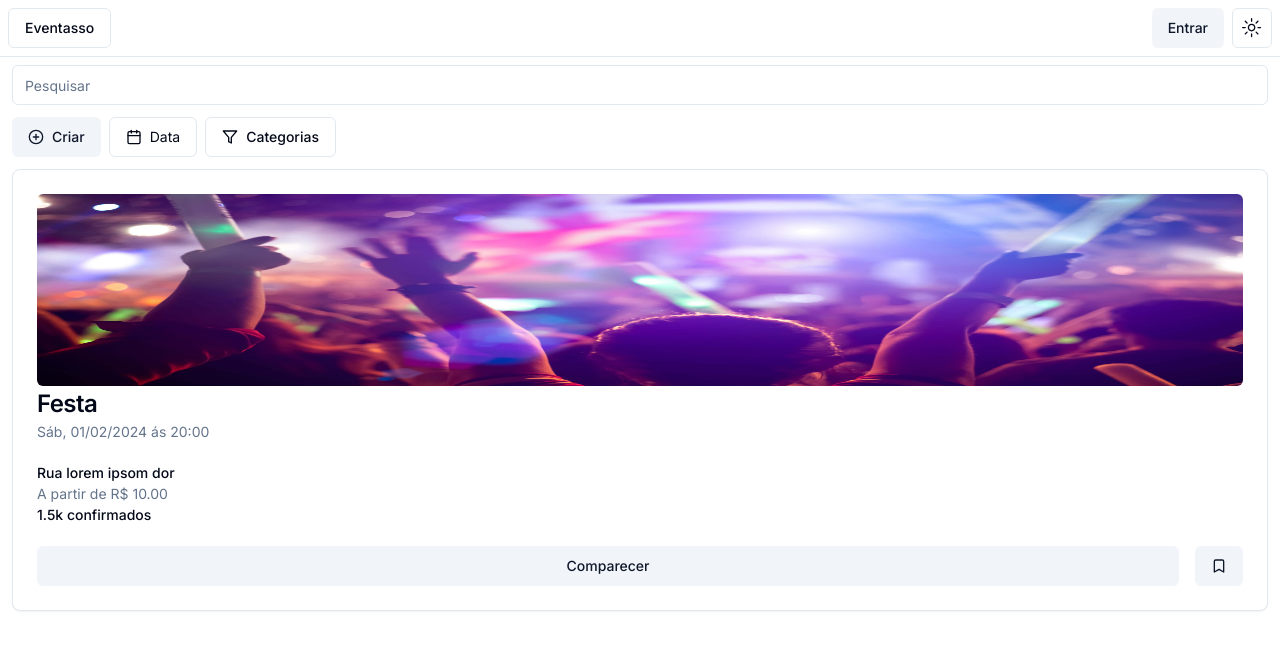
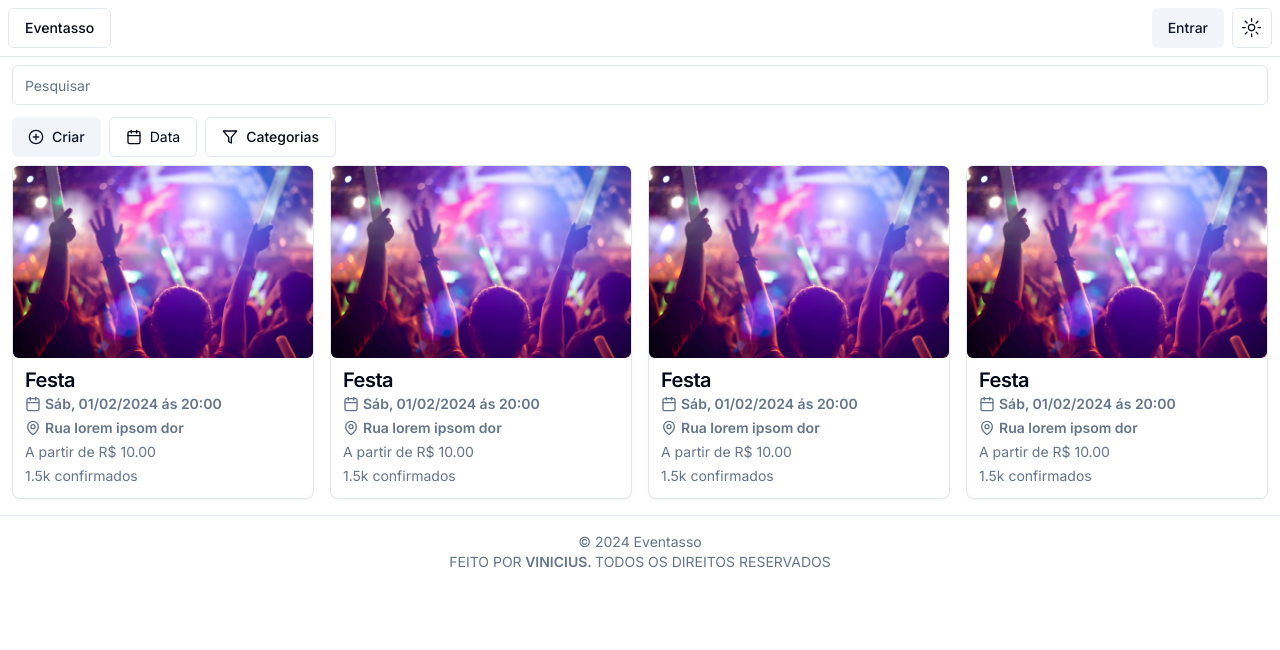
Before and after one commit to viniciuslourencof/eventasso-frontend, a Next.js app: page /feed in a window 1280 px wide. Shown: the top 650 px of the page. Built offline with nearby package versions, Linux system fonts and the light colour scheme.

Commit message:
refeito o visual do feed de eventos

```diff
--- a/app/event/page.tsx
+++ b/app/event/page.tsx
@@ -2,11 +2,12 @@
 
 import React from 'react'
 import Header from '../../components/ui/header'
-import { MapPin, Calendar } from "lucide-react"
+import { MapPin, Calendar, Heart, Share } from "lucide-react"
 import { Avatar, AvatarFallback, AvatarImage } from "@/components/ui/avatar"
 import { Separator } from "@/components/ui/separator"
+import { Button } from '@/components/ui/button'
 
-export default function page() {
+export default function Page() {
   return (
     <>
       <Header />
@@ -15,9 +16,15 @@ export default function page() {
       <div className='p-4 flex flex-col gap-2'>
 
         <div className='flex flex-col gap-4'>
-          <div className='flex items-center gap-1'>
-            <Calendar className='h-4 w-4 text-muted-foreground'></Calendar>
-            <h2 className='text-sm font-semibold text-muted-foreground'>Sáb, 01/02/2024 ás 20:00</h2>
+          <div className='flex items-center justify-between'>
+            <div className='flex items-center gap-1'>
+              <Calendar className='h-4 w-4 text-muted-foreground'></Calendar>
+              <h2 className='text-sm font-semibold text-muted-foreground'>Sáb, 01/02/2024 ás 20:00</h2>
+            </div>
+            <div  className='flex items-center gap-6'>
+              <Heart className='h-4 w-4 text-muted-foreground'></Heart>
+              <Share className='h-4 w-4 text-muted-foreground'></Share>
+            </div>
           </div>
           <div className='flex items-center gap-1'>
             <MapPin className='h-4 w-4 text-muted-foreground'></MapPin>
@@ -38,12 +45,14 @@ export default function page() {
         <h1 className="text-4xl font-semibold leading-none tracking-tight">Festa</h1>
         <p className='text-sm font-semibold text-muted-foreground'>
           Lorem ipsum dolor sit amet, consectetur adipiscing elit. Aliquam ac nibh vel lorem facilisis bibendum. Nulla maximus sem eget velit imperdiet, eget porta quam finibus. In hac habitasse platea dictumst. Class aptent taciti sociosqu ad litora torquent per conubia nostra, per inceptos himenaeos. Suspendisse efficitur quis leo vel molestie. Ut sit amet erat tempor, lobortis justo non, fermentum urna. Nunc efficitur blandit justo in iaculis. Nulla sit amet nisi at tortor commodo volutpat at sit amet enim. Donec hendrerit at enim in blandit.
+          Lorem ipsum dolor sit amet, consectetur adipiscing elit. Aliquam ac nibh vel lorem facilisis bibendum. Nulla maximus sem eget velit imperdiet, eget porta quam finibus. In hac habitasse platea dictumst. Class aptent taciti sociosqu ad litora torquent per conubia nostra, per inceptos himenaeos. Suspendisse efficitur quis leo vel molestie. Ut sit amet erat tempor, lobortis justo non, fermentum urna. Nunc efficitur blandit justo in iaculis. Nulla sit amet nisi at tortor commodo volutpat at sit amet enim. Donec hendrerit at enim in blandit.
+          Lorem ipsum dolor sit amet, consectetur adipiscing elit. Aliquam ac nibh vel lorem facilisis bibendum. Nulla maximus sem eget velit imperdiet, eget porta quam finibus. In hac habitasse platea dictumst. Class aptent taciti sociosqu ad litora torquent per conubia nostra, per inceptos himenaeos. Suspendisse efficitur quis leo vel molestie. Ut sit amet erat tempor, lobortis justo non, fermentum urna. Nunc efficitur blandit justo in iaculis. Nulla sit amet nisi at tortor commodo volutpat at sit amet enim. Donec hendrerit at enim in blandit.
         </p>
       </div>
 
-
-
-
+      <div className='fixed bottom-0 left-0 right-0 bg-white shadow-md p-4'>
+        <Button>Finalizar Pedido de R$ 55,00</Button>
+      </div>
     </>
   )
 }
--- a/app/feed/page.tsx
+++ b/app/feed/page.tsx
@@ -14,12 +14,13 @@ import {
 import { DropdownMenuCheckboxItemProps } from "@radix-ui/react-dropdown-menu"
 import { Input } from "@/components/ui/input"
 import Header from '../../components/ui/header'
+import Footer from '../../components/ui/footer'
 import DatePicker from '../../components/ui/date-picker'
 import EventCard from '../../components/ui/event-card'
 
 type Checked = DropdownMenuCheckboxItemProps["checked"]
 
-export default function page() {
+export default function Page() {
 
     const [showStatusBar, setShowStatusBar] = React.useState<Checked>(true)
     const [showPanel, setShowPanel] = React.useState<Checked>(false)
@@ -37,7 +38,7 @@ export default function page() {
                     <DropdownMenu>
                         <DropdownMenuTrigger asChild>
                             <Button variant="outline">
-                                <Filter className="mr-2 h-4 w-4"/>Categorias
+                                <Filter className="mr-2 h-4 w-4" />Categorias
                             </Button>
                         </DropdownMenuTrigger>
                         <DropdownMenuContent className="w-56">
@@ -58,9 +59,17 @@ export default function page() {
                         </DropdownMenuContent>
                     </DropdownMenu>
                 </div>
-                <EventCard />
             </div>
 
+            <div className="px-3 flex flex-wrap -mx-2">
+                {[...Array(4)].map((_, index) => (
+                    <div key={index} className="flex-1 px-2 mb-4">
+                        <EventCard />
+                    </div>
+                ))}
+            </div>
+            <Footer>
+            </Footer>
         </>
     )
 }
--- a/components/ui/card.tsx
+++ b/components/ui/card.tsx
@@ -23,7 +23,7 @@ const CardHeader = React.forwardRef<
 >(({ className, ...props }, ref) => (
   <div
     ref={ref}
-    className={cn("flex flex-col space-y-1.5 p-6", className)}
+    className={cn("flex flex-col space-y-1.5", className)}
     {...props}
   />
 ))
@@ -36,7 +36,7 @@ const CardTitle = React.forwardRef<
   <h3
     ref={ref}
     className={cn(
-      "text-2xl font-semibold leading-none tracking-tight",
+      "text-xl font-semibold leading-none tracking-tight",
       className
     )}
     {...props}
@@ -60,7 +60,7 @@ const CardContent = React.forwardRef<
   HTMLDivElement,
   React.HTMLAttributes<HTMLDivElement>
 >(({ className, ...props }, ref) => (
-  <div ref={ref} className={cn("p-6 pt-0", className)} {...props} />
+  <div ref={ref} className={cn("p-3", className)} {...props} />
 ))
 CardContent.displayName = "CardContent"
 
--- a/components/ui/event-card.tsx
+++ b/components/ui/event-card.tsx
@@ -1,6 +1,5 @@
 import * as React from "react"
 
-import { Button } from "@/components/ui/button"
 import {
     Card,
     CardContent,
@@ -9,33 +8,30 @@ import {
     CardHeader,
     CardTitle,
 } from "@/components/ui/card"
-import { Label } from "@/components/ui/label"
-import { Bookmark } from "lucide-react"
+import { Calendar, MapPin } from "lucide-react"
 import Link from 'next/link';
 
 export default function eventCard() {
     return (
-        <Card className="w-full">
-            <CardHeader>
-                <Link href="/event">
+        <Link href="/event">
+            <Card className="flex flex-col">
+                <CardHeader>
                     <img className="h-48 w-full rounded-md" src="festa.jpg" alt=""></img>
-                </Link>
-                <CardTitle>
-                    <Link href="/event">Festa</Link>
-                </CardTitle>
-                <CardDescription>Sáb, 01/02/2024 ás 20:00</CardDescription>
-            </CardHeader>
-            <CardContent className="flex flex-col justify-between gap-1">
-                <Label>Rua lorem ipsom dor</Label>
-                <CardDescription>A partir de R$ 10.00</CardDescription>
-                <Label>1.5k confirmados</Label>
-            </CardContent>
-            <CardFooter className="flex justify-between gap-4">
-                <Button className="w-full" variant="secondary">Comparecer</Button>
-                <Button variant="secondary">
-                    <Bookmark className="h-4 w-4" />
-                </Button>
-            </CardFooter>
-        </Card>
+                </CardHeader>
+                <CardContent className="flex flex-col justify-between gap-1">
+                    <CardTitle>Festa</CardTitle>
+                    <div className='flex items-center gap-1'>
+                        <Calendar className='h-4 w-4 text-muted-foreground'></Calendar>
+                        <CardDescription className='text-sm font-semibold text-muted-foreground'>Sáb, 01/02/2024 ás 20:00</CardDescription>
+                    </div>
+                    <div className='flex items-center gap-1'>
+                        <MapPin className='h-4 w-4 text-muted-foreground'></MapPin>
+                        <CardDescription className='text-sm font-semibold text-muted-foreground'>Rua lorem ipsom dor</CardDescription>
+                    </div>
+                    <span className='text-sm text-muted-foreground'>A partir de R$ 10.00</span>
+                    <span className='text-sm text-muted-foreground'>1.5k confirmados</span>
+                </CardContent>
+            </Card>
+        </Link>
     )
 }
--- /dev/null
+++ b/components/ui/footer.tsx
@@ -0,0 +1,22 @@
+import { Separator } from "@/components/ui/separator"
+import React from 'react'
+import Link from 'next/link';
+
+export default function footer() {
+    return (
+        <>
+
+            <Separator></Separator>
+
+            <footer className="flex flex-col p-4 text-center">
+                <div className="text-sm text-muted-foreground">© 2024 Eventasso</div>
+                <span className="text-sm text-muted-foreground uppercase">
+                    Feito por
+                    <Link className="font-semibold" href="https://www.linkedin.com/in/viniciuslourencof/"> Vinicius. </Link>
+                    Todos os direitos reservados
+                </span>
+            </footer>
+
+        </>
+    )
+}
```
